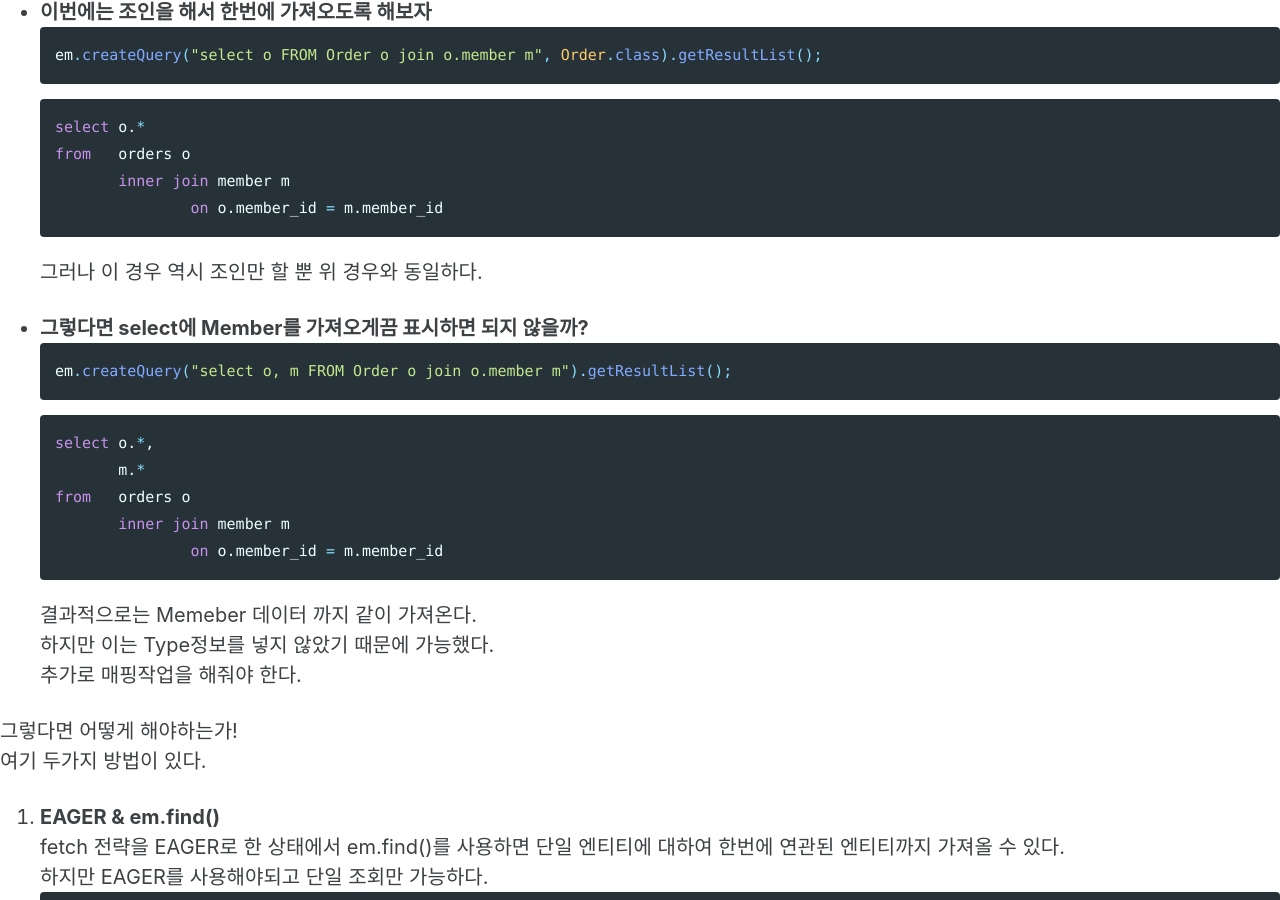
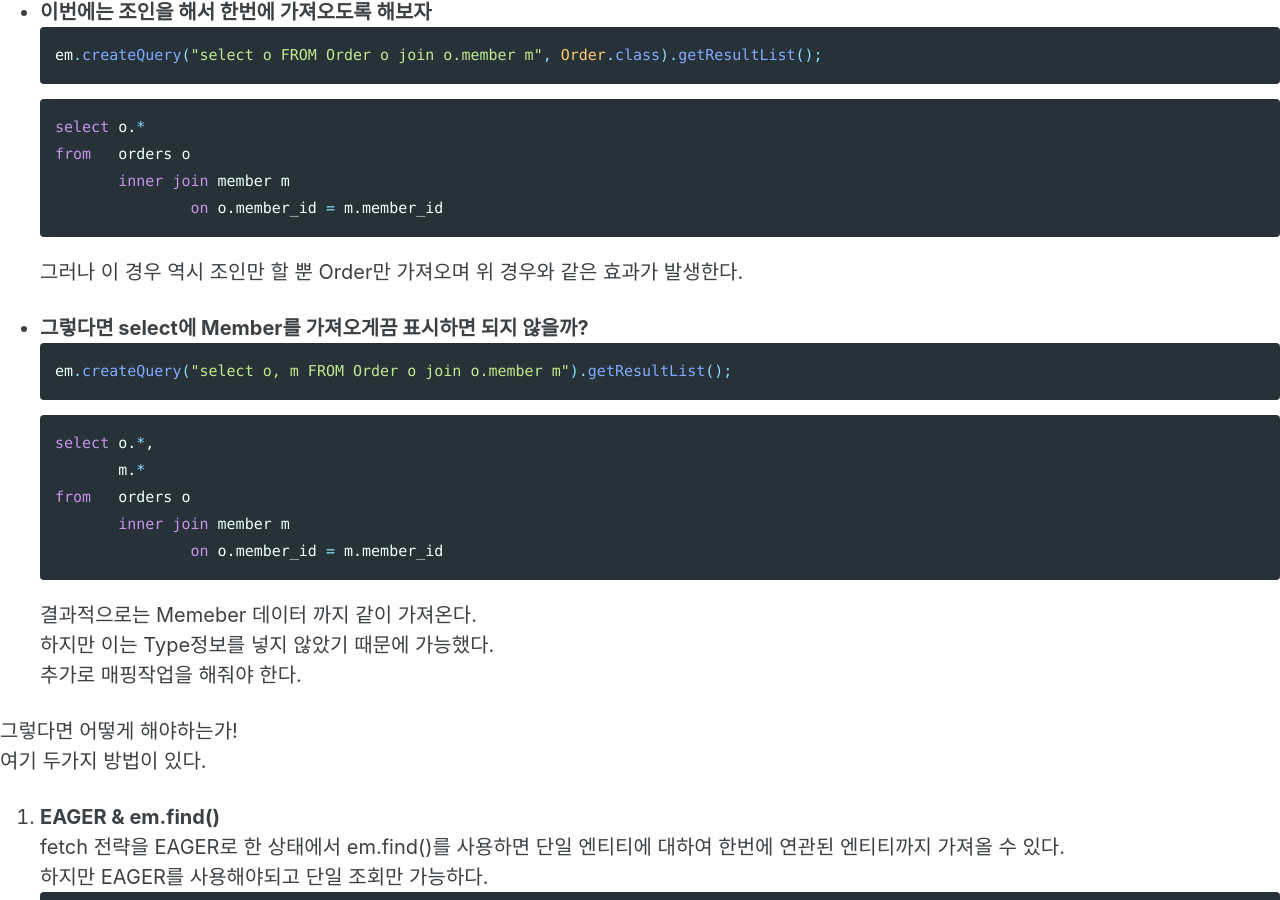
Before and after one commit to maenguin/maenguin.github.io, a Jekyll site: the page built from private/2021-01-20-jpa-jpql.md, in a window 1280 px wide and 900 px high, scrolled down 710 px. Built offline with Jekyll 4.4.1, drawn with Linux system fonts in a browser that asks for light colours; cached includes are drawn as plain includes; our own code applies the rules of GitHub Pages for plain Markdown files.

Commit message:
Update 2021-01-20-jpa-jpql.md

````diff
--- a/private/2021-01-20-jpa-jpql.md
+++ b/private/2021-01-20-jpa-jpql.md
@@ -28,7 +28,7 @@ Order를 가져오면서 Member 정보도 같이 한번의 쿼리로 가져오
          inner join member m
                  on o.member_id = m.member_id
   ```
-  그러나 이 경우 역시 조인만 할 뿐 위 경우와 동일하다.
+  그러나 이 경우 역시 조인만 할 뿐 Order만 가져오며 위 경우와 같은 효과가 발생한다.
 
 * **그렇다면 select에 Member를 가져오게끔 표시하면 되지 않을까?**
   ```java
````
